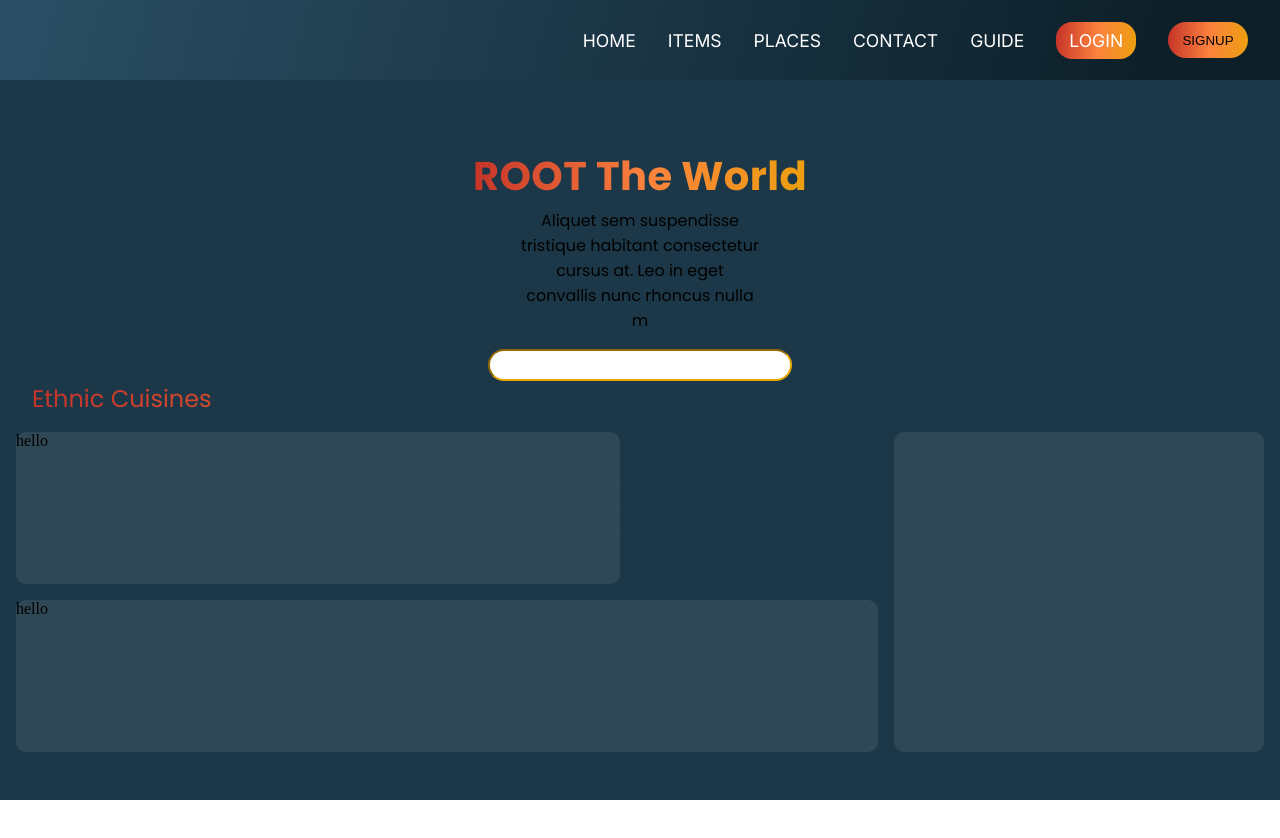
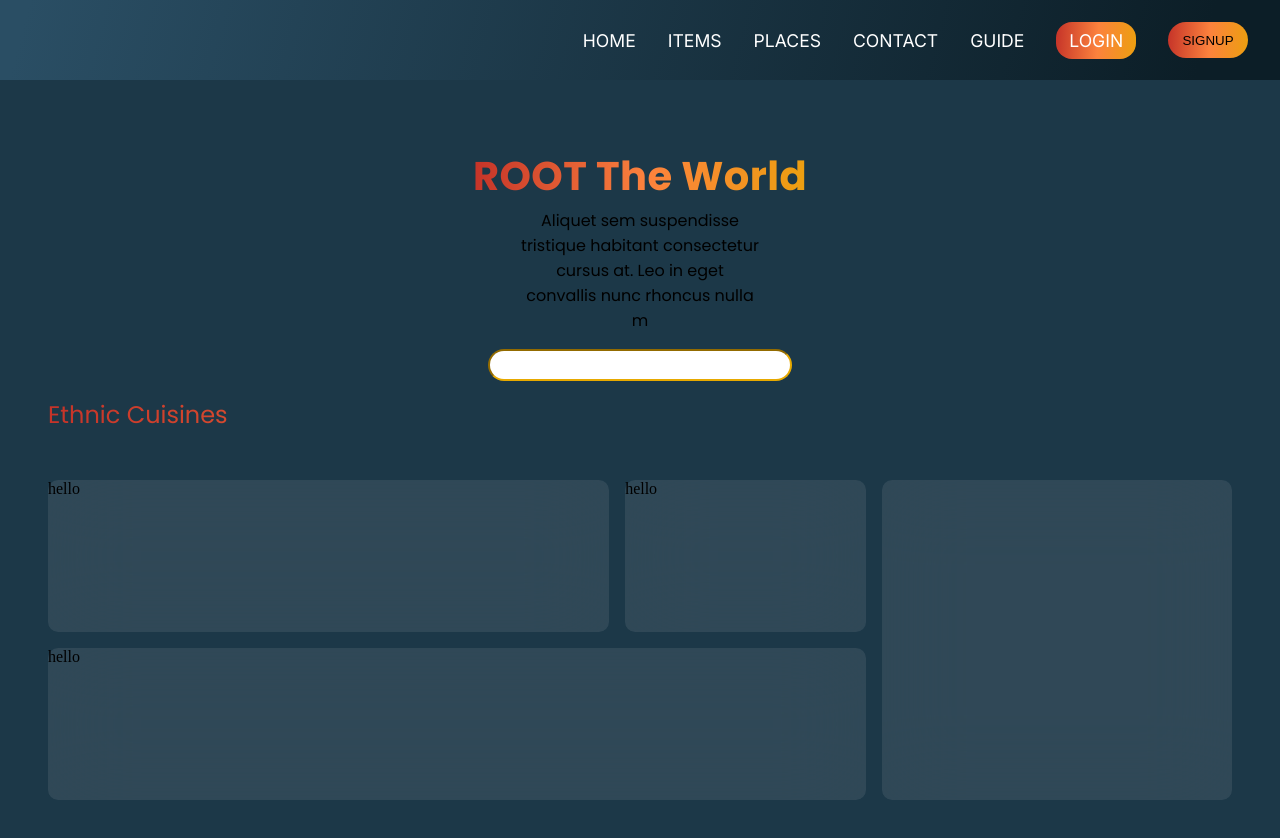
Before and after one commit to XdithyX/Roots-frontend, a React (Create React App) app: page /explore in a window 1280 px wide. Shown: the top 838 px of the page. Before the commit the page ends 800 px from the top, so only its background shows below. Built offline with nearby package versions, Linux system fonts and the light colour scheme.

Commit message:
grid css

```diff
--- a/src/pages/Explore/Explore.css
+++ b/src/pages/Explore/Explore.css
@@ -35,8 +35,8 @@ background: linear-gradient(93.33deg, #C33028 -1.81%, #FC823D 52.17%, #E7A900 11
 -webkit-background-clip: text;
 -webkit-text-fill-color: transparent;
 background-clip: text;
-text-fill-color: transparent;
-}
+/* text-fill-color: transparent;
+ */}
 
 .top__seccont{
     font-family: 'Poppins';
@@ -60,19 +60,20 @@ margin-top: 1rem;
 .explore__subheading{
     font-family: 'Poppins';
 /*     text-align: center;
- */    margin-left: 2rem;
+ */    margin-left: 3rem;
  background: linear-gradient(93.33deg, #C33028 -1.81%, #FC823D 52.17%, #E7A900 115.97%);
  -webkit-background-clip: text;
  -webkit-text-fill-color: transparent;
  background-clip: text;
- text-fill-color: transparent;
- font-size: 1.5rem;
+/*  text-fill-color: transparent;
+ */ font-size: 1.5rem;
+ margin-top:1rem;
 
 }
 .ethnic__cont{
     display: flex;
     flex-direction: row;
-    margin: 1rem;
+    margin: 3rem;
     height: 20rem;
     gap: 1rem;
 }
@@ -117,4 +118,5 @@ border-radius: 10px;
     background: rgba(254, 245, 245, 0.09);
     backdrop-filter: blur(39px);
       border-radius: 10px;
+      width: 30%;
 }
--- a/src/pages/Explore/Explore.js
+++ b/src/pages/Explore/Explore.js
@@ -20,7 +20,7 @@ function Explore() {
         <div className='ethinc__subcont1'>
            <div className='ethnic__subsubcont1'>
              <div className='divn1'>hello</div>
-             <div className='divn2'></div>
+             <div className='divn2'>hello</div>
            </div>
            <div className='ethnic__subsubcont2'>hello</div>
 
```
